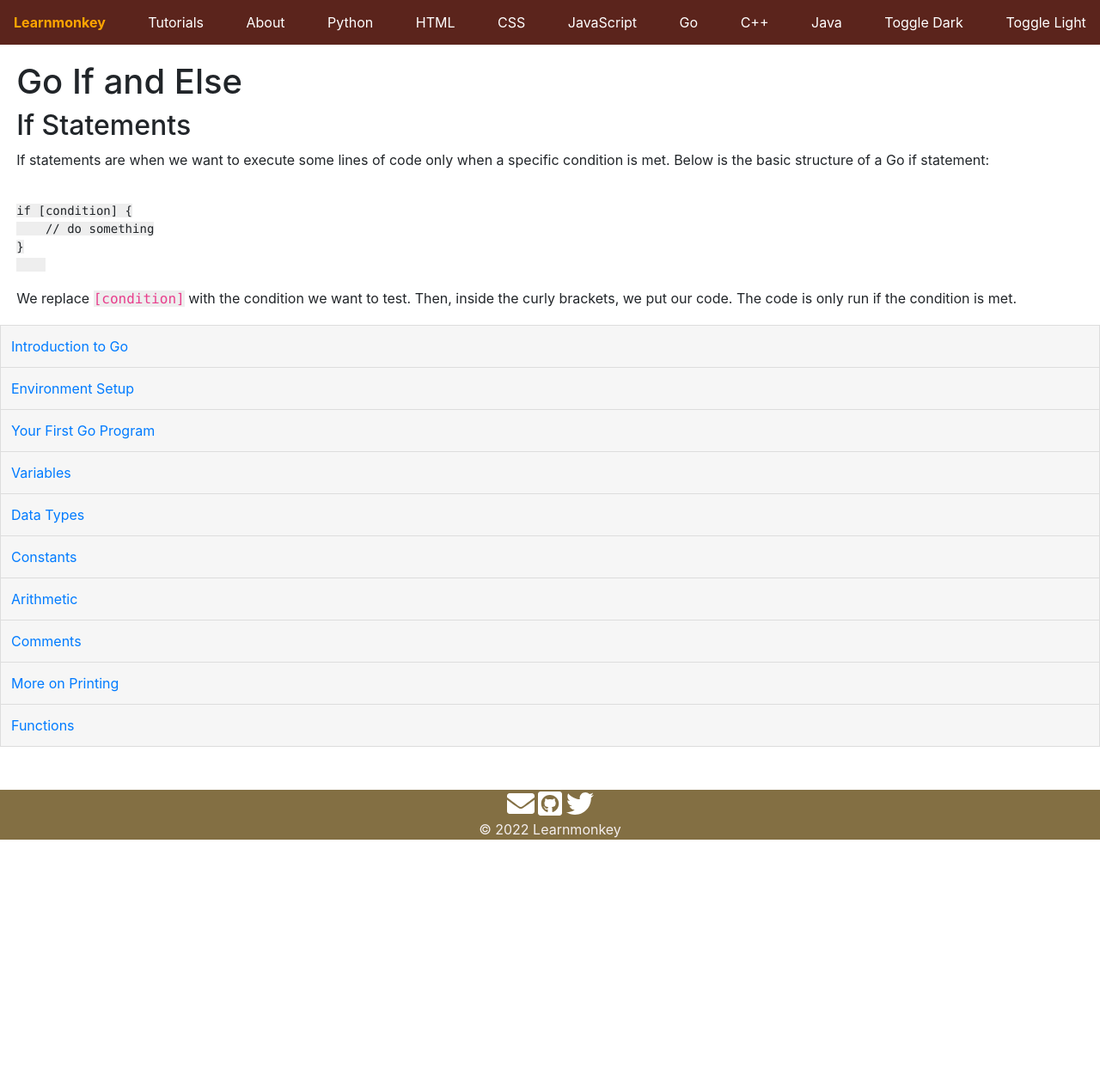
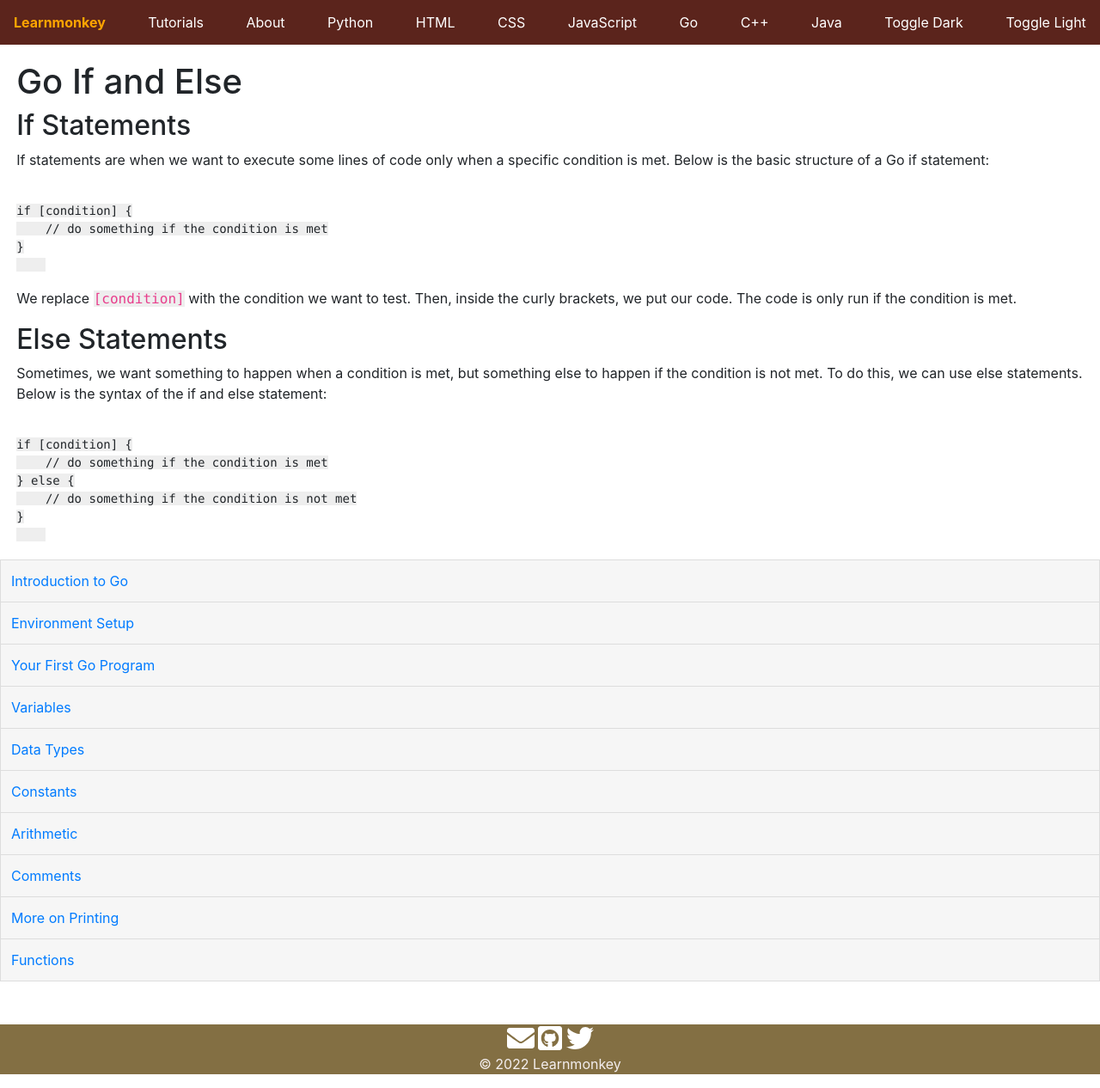
Before and after one commit to learnmonkey/learnmonkey.github.io, a Jekyll site: the page built from programming/golang/if-else.html, in a window 1280 px wide and 1266 px high. Shown: the whole window at 86% size. Built offline with Jekyll 4.4.1, drawn with Linux system fonts in a browser that asks for light colours; a style sheet for code colours, icons or effects is not loaded.

Commit message:
add else statement

```diff
--- a/programming/golang/if-else.html
+++ b/programming/golang/if-else.html
@@ -11,8 +11,20 @@ layout: golang
     <p>If statements are when we want to execute some lines of code only when a specific condition is met. Below is the basic structure of a Go if statement:</p>
     <pre><code class="language-go">
 if [condition] {
-    // do something
+    // do something if the condition is met
 }
     </code></pre>
     <p>We replace <code>[condition]</code> with the condition we want to test. Then, inside the curly brackets, we put our code. The code is only run if the condition is met.</p>
 </section>
+
+<section>
+    <h2>Else Statements</h2>
+    <p>Sometimes, we want something to happen when a condition is met, but something else to happen if the condition is not met. To do this, we can use else statements. Below is the syntax of the if and else statement: </p>
+    <pre><code>
+if [condition] {
+    // do something if the condition is met
+} else {
+    // do something if the condition is not met
+}
+    </code></pre>
+</section>
```
